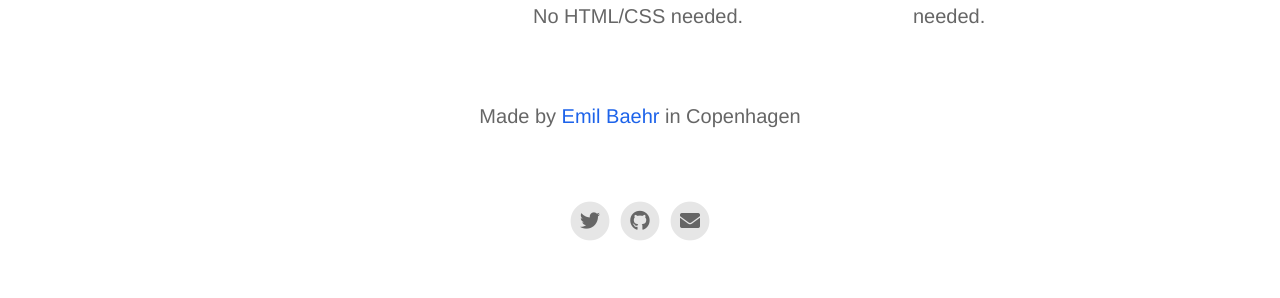
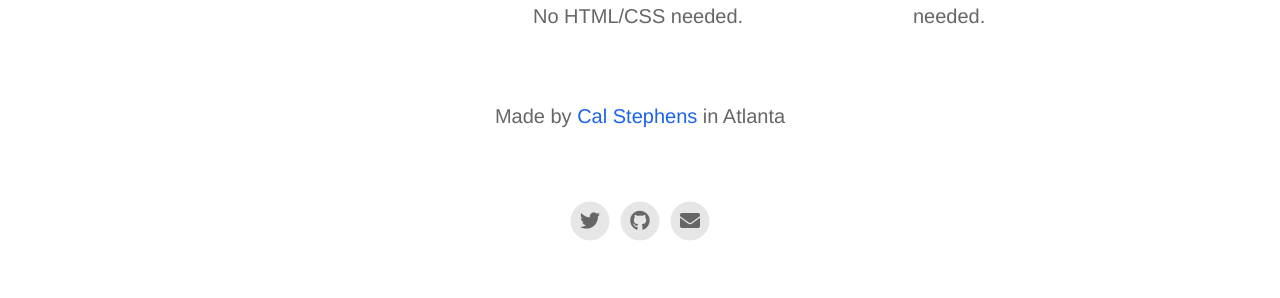
Before and after one commit to calda/windowfasting.app, a Jekyll site: the page built from index.html, in a window 1280 px wide. Shown: the part 1623-1921 px from the top of the page. Built offline with Jekyll 4.4.1, drawn with Linux system fonts in a browser that asks for light colours; nearby versions of some CDN libraries.

Commit message:
Start updating the template for Window

```diff
--- a/_config.yml
+++ b/_config.yml
@@ -1,5 +1,5 @@
 # App Info
-ios_app_id                                : 1234793120                                # Required. Enter iOS app ID to automatically populate name, price and icons (e.g. 718043190).
+ios_app_id                                : 1112765909                                # Required. Enter iOS app ID to automatically populate name, price and icons (e.g. 718043190).
 
 appstore_link                             :                                           # Automatically populates if not set and if iOS app ID is set. Otherwise enter manually.
 playstore_link                            :                                           # Enter Google Play Store URL.
@@ -16,14 +16,14 @@ enable_smart_app_banner                   : true
 
 
 # Information About Yourself
-your_name                                 : Emil Baehr
-your_link                                 : https://emilbaehr.com
-your_city                                 : Copenhagen
-email_address                             : emil.baehr@gmail.com
+your_name                                 : Cal Stephens
+your_link                                 : https://calstephens.tech
+your_city                                 : Atlanta
+email_address                             : cal@calstephens.tech
 facebook_username                         :
-instagram_username                        : ebaehr
-twitter_username                          : ebaehr
-github_username                           : emilbaehr
+instagram_username                        : cal_stephens
+twitter_username                          : calstephens98
+github_username                           : calda
 youtube_username                          :
 
 
```
